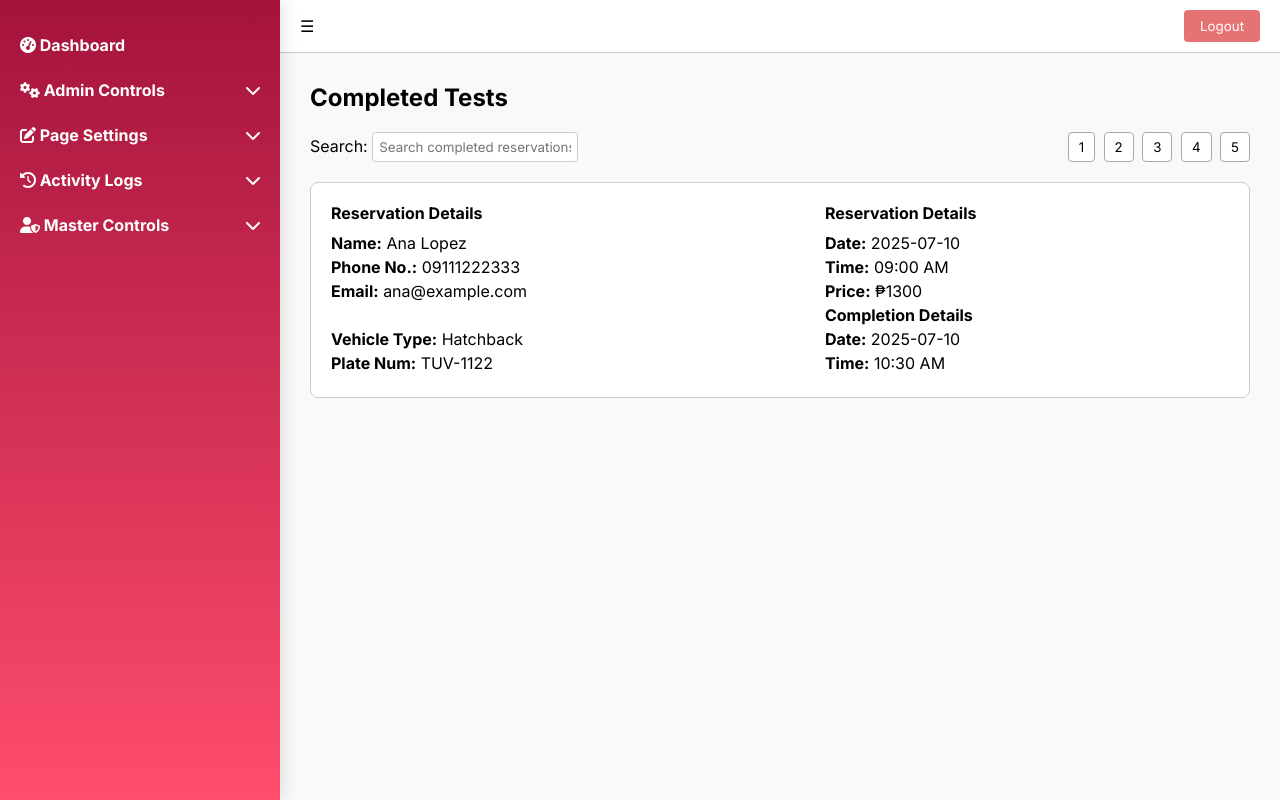
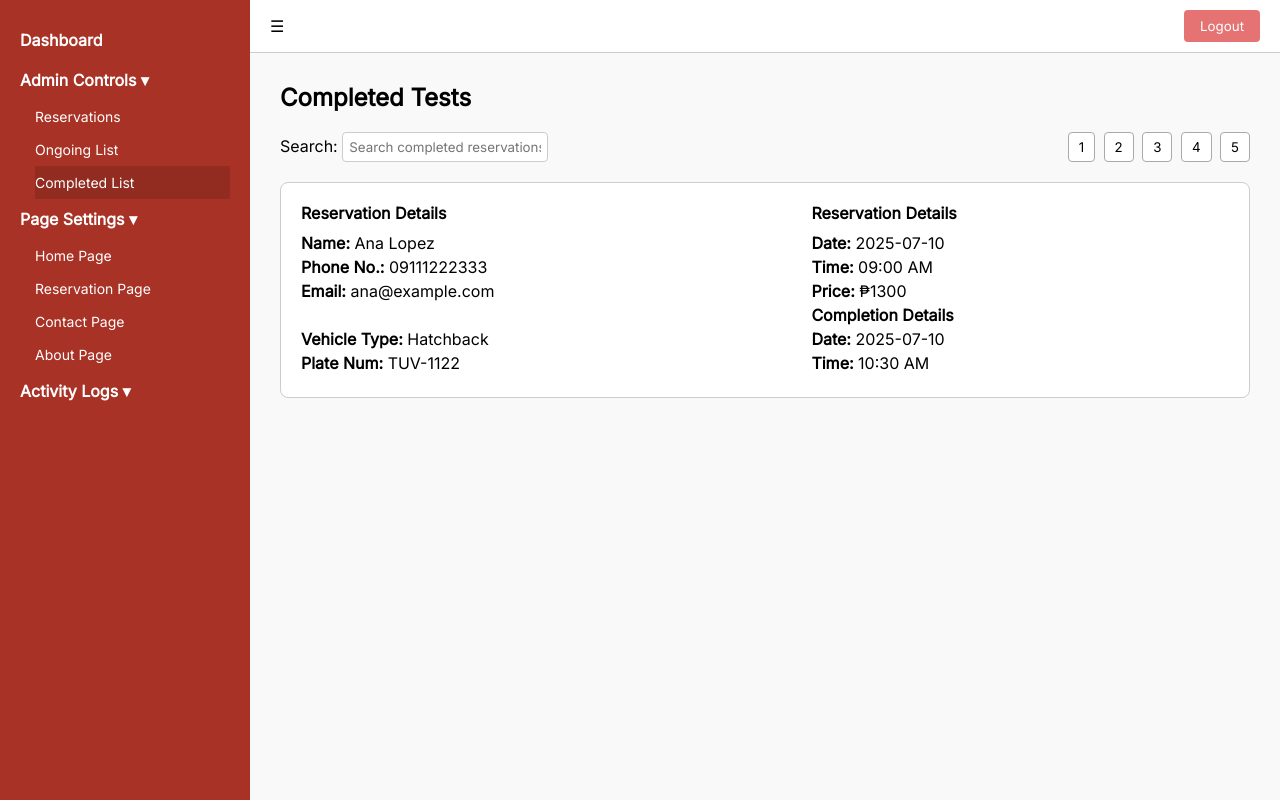
Before and after one commit to asteriii/autotec, a PHP site: page /AdminSide/completed-list.php in a window 1280 px wide. Run offline with PHP 8.4, Linux system fonts and the light colour scheme.

Commit message:
remove remove sidebar in ongoind & completed

```diff
--- a/AdminSide/completed-list.php
+++ b/AdminSide/completed-list.php
@@ -46,6 +46,14 @@
       padding: 8px 0;
       font-size: 14px;
       cursor: pointer;
+    }
+
+    .sidebar .submenu li:hover {
+      text-decoration: underline;
+    }
+
+    .sidebar .active {
+      background-color: #922b20;
     }
 
     .main {
@@ -131,7 +139,43 @@
 </head>
 <body>
 
-  <?php include 'sidebar.php'; ?>
+  <!-- Sidebar -->
+  <div class="sidebar">
+    <div class="section">
+      <div class="section-title">
+        <a href="admindash.php" style="color: white; text-decoration: none;">Dashboard</a>
+      </div>
+    </div>
+
+    <div class="section">
+      <div class="section-title" onclick="toggleMenu('admin-controls')">Admin Controls ▾</div>
+      <ul class="submenu" id="admin-controls" style="display: block;">
+        <li><a href="reservations.php" style="color: white; text-decoration: none;">Reservations</a></li>
+        <li><a href="ongoing-list.php" style="color: white; text-decoration: none;">Ongoing List</a></li>
+        <li class="active"><a href="completed-list.php" style="color: white; text-decoration: none;">Completed List</a></li>
+      </ul>
+    </div>
+
+    <div class="section">
+      <div class="section-title" onclick="toggleMenu('page-settings')">Page Settings ▾</div>
+      <ul class="submenu" id="page-settings" style="display: block;">
+        <li><a href="homepage-edit.php" style="color: white; text-decoration: none;">Home Page</a></li>
+        <li><a href="reservation-edit.php" style="color: white; text-decoration: none;">Reservation Page</a></li>
+        <li><a href="contact-edit.php" style="color: white; text-decoration: none;">Contact Page</a></li>
+        <li><a href="about-edit.php" style="color: white; text-decoration: none;">About Page</a></li>
+      </ul>
+    </div>
+
+    <div class="section">
+      <div class="section-title" onclick="toggleMenu('activity-logs')">Activity Logs ▾</div>
+      <ul class="submenu" id="activity-logs">
+        <li>Page Edits</li>
+        <li>Confirmed Logs</li>
+        <li>Ongoing Logs</li>
+      </ul>
+    </div>
+  </div>
+
 
   <!-- Main Content -->
   <div class="main">
```
Also changed, not shown: AdminSide/ongoing-list.php (+36 -1 lines).
